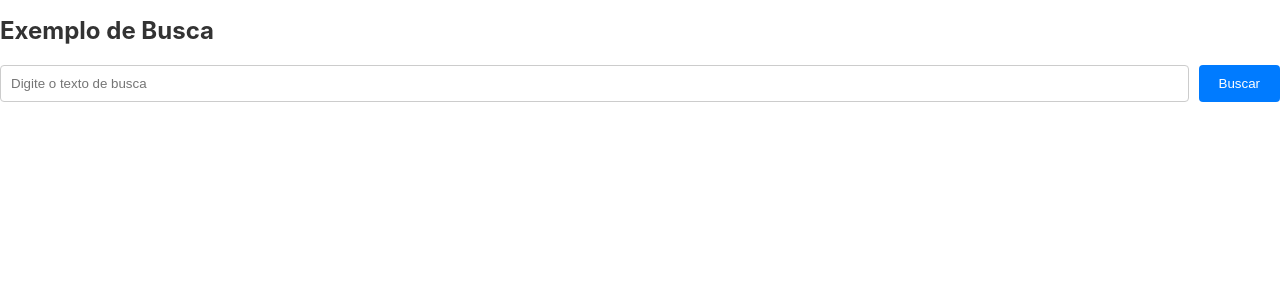
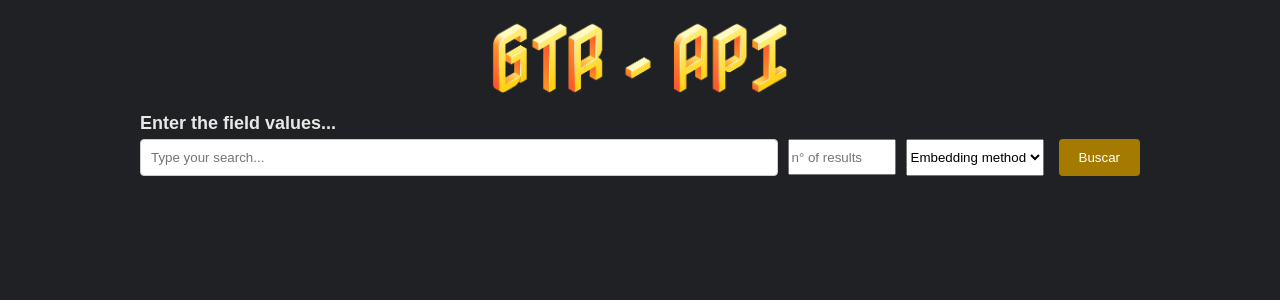
Before and after one commit to brunau1/anime-search-interface, a React (Create React App) app: page / in a window 1280 px wide. Shown: the top 300 px of the page. Built offline with nearby package versions, Linux system fonts and the light colour scheme.

Commit message:
feat: create user interface for searching

```diff
--- a/public/index.html
+++ b/public/index.html
@@ -24,7 +24,7 @@
       work correctly both with client-side routing and a non-root public URL.
       Learn how to configure a non-root public URL by running `npm run build`.
     -->
-    <title>React App</title>
+    <title>Great Text Retriever API</title>
   </head>
   <body>
     <noscript>You need to enable JavaScript to run this app.</noscript>
--- a/src/App.js
+++ b/src/App.js
@@ -1,25 +1,45 @@
 import React, { useState } from "react";
 import SearchBox from "./components/SearchBox";
 import SearchResults from "./components/SearchResults";
+import logo from "./logo.png";
 import "./Styles.css";
 
 function App() {
   const [searchResults, setSearchResults] = useState([]);
 
-  const handleSearch = (searchText) => {
-    // Aqui você deve fazer a chamada para a API de busca e atualizar os resultados
-    // Substitua a URL pela correta de acordo com o serviço que você estiver utilizando
-    fetch(`https://api.example.com/search?text=${searchText}`)
+  const handleSearch = (searchText, embeddingMethod, limit) => {
+    const route = "http://localhost:5000/search?";
+
+    const params = new URLSearchParams({
+      text: searchText,
+      limit: limit,
+      embedding: embeddingMethod,
+    });
+
+    const url = route + params.toString();
+
+    console.log("Searching... ", url);
+
+    fetch(url)
       .then((response) => response.json())
-      .then((data) => setSearchResults(data.results))
+      .then((data) => {
+        setSearchResults(data.ranking);
+
+        console.log(data);
+      })
       .catch((error) => console.log(error));
   };
 
   return (
-    <div>
-      <h1>Exemplo de Busca</h1>
-      <SearchBox onSearch={handleSearch} />
-      <SearchResults results={searchResults} />
+    <div style={{ width: "1000px" }}>
+      <div style={{ display: "flex", width: "100%", justifyContent: "center" }}>
+        <img className="logo-img" src={logo} alt="logo" />
+      </div>
+      <div>
+        <h3>Enter the field values...</h3>
+        <SearchBox onSearch={handleSearch} />
+        <SearchResults results={searchResults} />
+      </div>
     </div>
   );
 }
--- a/src/Styles.css
+++ b/src/Styles.css
@@ -1,6 +1,14 @@
 /* Estilos para o componente App */
+body {
+    font-family: Arial, Helvetica, sans-serif;
+    background-color: #202124;
+    color: #e8e8e8;
+    padding: 20px;
+    display: flex;
+    justify-content: center;
+}
+
 h1 {
-    color: #333;
     font-size: 24px;
     margin-bottom: 20px;
   }
@@ -21,7 +29,7 @@ h1 {
 
   button {
     padding: 10px 20px;
-    background-color: #007bff;
+    background-color: #a47b00;
     color: #fff;
     border: none;
     border-radius: 4px;
@@ -34,17 +42,21 @@ h1 {
     padding: 0;
   }
 
-  li {
+  .list-item {
     display: flex;
     align-items: center;
     margin-bottom: 20px;
   }
 
-  img {
-    width: 100px;
-    height: 100px;
+  .anime-img {
+    width: 160px;
+    height: 160px;
     object-fit: cover;
     margin-right: 10px;
+  }
+
+  .logo-img {
+    width: 300px;
   }
 
   h3 {
@@ -54,5 +66,4 @@ h1 {
 
   p {
     font-size: 14px;
-    color: #666;
   }
--- a/src/components/SearchBox.js
+++ b/src/components/SearchBox.js
@@ -2,25 +2,49 @@ import React, { useState } from "react";
 
 function SearchBox({ onSearch }) {
   const [searchText, setSearchText] = useState("");
+  const [embeddingMethod, setEmbeddingMethod] = useState("");
+  const [limit, setLimit] = useState("");
 
   const handleInputChange = (event) => {
     setSearchText(event.target.value);
   };
 
+  const handleSelectChange = (event) => {
+    setEmbeddingMethod(event.target.value);
+  };
+
   const handleSubmit = (event) => {
     event.preventDefault();
-    onSearch(searchText);
+
+    console.log("Searching for: ", searchText);
+
+    onSearch(searchText, embeddingMethod, limit);
   };
 
   return (
     <form onSubmit={handleSubmit}>
       <input
         type="text"
-        placeholder="Digite o texto de busca"
+        placeholder="Type your search..."
         value={searchText}
         onChange={handleInputChange}
       />
-      <button type="submit">Buscar</button>
+      <div>
+        <input
+          type="number"
+          placeholder="n° of results"
+          value={limit}
+          onChange={(event) => setLimit(event.target.value)}
+          style={{ width: "100px", height: "30px", marginRight: "10px" }}
+        />
+      </div>
+      <select value={embeddingMethod} onChange={handleSelectChange}>
+        <option value="">Embedding method</option>
+        <option value="w2v">Word2vec</option>
+        <option value="tfidf">TF-IDF</option>
+      </select>
+
+      <button type="submit" style={{ marginLeft: '15px' }}>Buscar</button>
     </form>
   );
 }
--- a/src/components/SearchResults.js
+++ b/src/components/SearchResults.js
@@ -1,16 +1,18 @@
-import React from 'react';
+import React from "react";
 
 function SearchResults({ results }) {
   return (
-    <ul>
+    <div>
       {results.map((result, index) => (
-        <li key={index}>
-          <img src={result.imageUrl} alt={result.title} />
-          <h3>{result.title}</h3>
-          <p>{result.description}</p>
-        </li>
+        <div className="list-item" key={index}>
+          <img className="anime-img" src={result.imageUrl} alt={result.title} />
+          <div>
+            <h3>{result.title}</h3>
+            <p>{result.synopsis}</p>
+          </div>
+        </div>
       ))}
-    </ul>
+    </div>
   );
 }
 
--- a/src/index.js
+++ b/src/index.js
@@ -11,7 +11,4 @@ root.render(
   </React.StrictMode>
 );
 
-// If you want to start measuring performance in your app, pass a function
-// to log results (for example: reportWebVitals(console.log))
-// or send to an analytics endpoint. Learn more: https://bit.ly/CRA-vitals
 reportWebVitals();
```
Also changed, not shown: src/logo.png (added), 1 other file (tests, documents, lock files or other folders).
